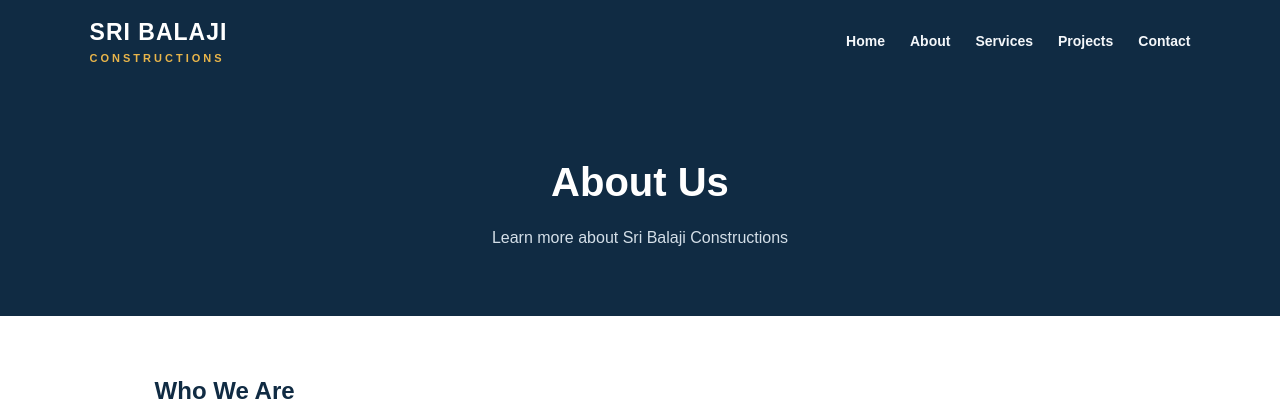
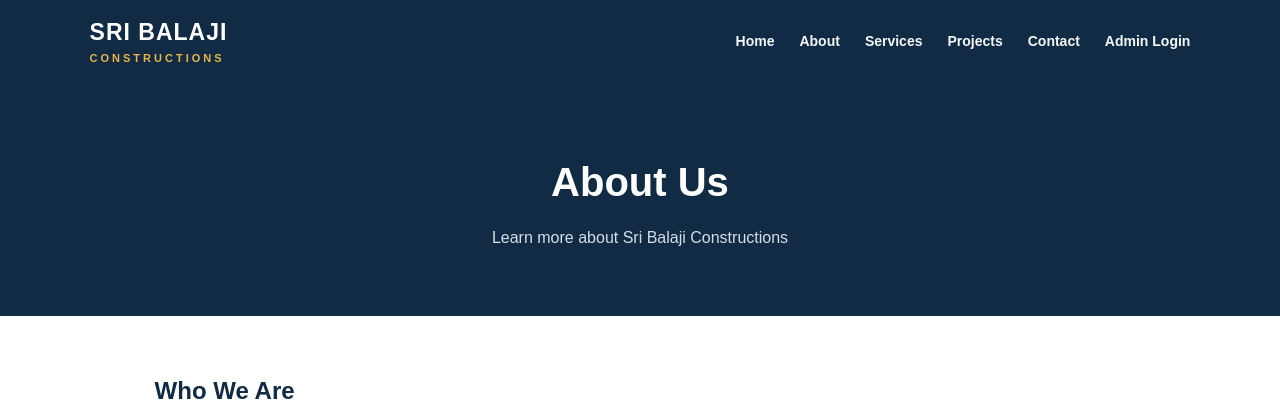
Before and after one commit to Devisreekummara/SriBalajiConstructions, a Flask app: page /about in a window 1280 px wide. Shown: the top 420 px of the page. Run offline with Flask 3, Linux system fonts and the light colour scheme.

Commit message:
Add admin login navigation

```diff
--- a/templates/base.html
+++ b/templates/base.html
@@ -18,6 +18,7 @@
             <a href="/services">Services</a>
             <a href="/projects">Projects</a>
             <a href="/contact">Contact</a>
+            <a href="{{ url_for('login') }}">Admin Login</a>
         </nav>
     </header>
 
```
